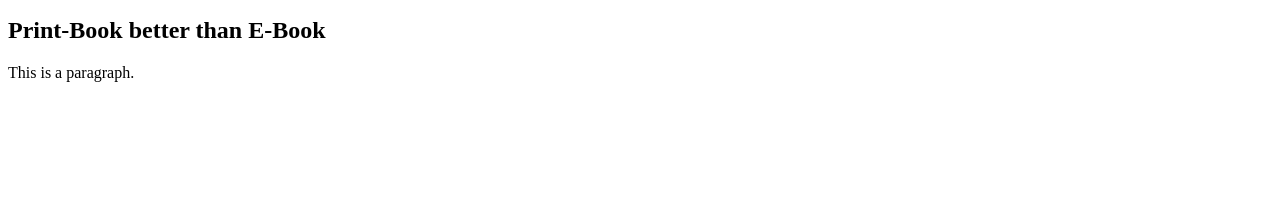
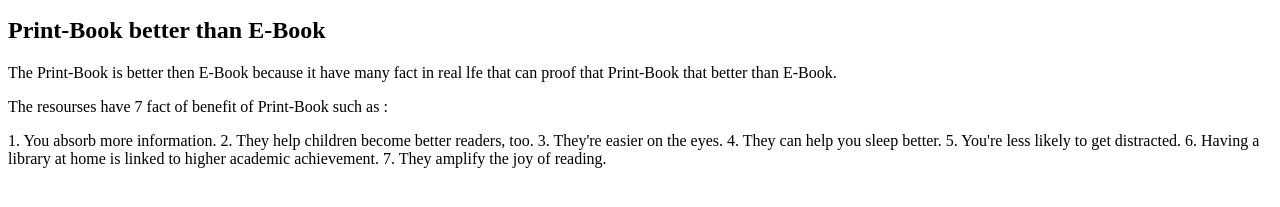
Before and after one commit to musicj/Juntarattanakamol_Bondarchuk_midterm, a plain HTML site: page index.html in a window 1280 px wide. Shown: the part 101-308 px from the top of the page. Drawn offline with Linux system fonts and the light colour scheme.

Commit message:
Add text to index.html
In this commit is add text inside index.html

```diff
--- a/index.html
+++ b/index.html
@@ -9,7 +9,15 @@
 </header>
 <body>
     <h2>Print-Book better than E-Book</h2>
-<p>This is a paragraph.</p>
+<p>The Print-Book is better then E-Book because it have many fact in real lfe that can proof that Print-Book that better than E-Book.</p>
+<p> The resourses have 7 fact of benefit of Print-Book such as :</p>
+<il>1. You absorb more information.</il>
+<il>2. They help children become better readers, too.</il>
+<il>3. They're easier on the eyes.</il>
+<il>4. They can help you sleep better. </il>
+<il>5. You're less likely to get distracted.</il>
+<il>6. Having a library at home is linked to higher academic achievement. </il>
+<il>7. They amplify the joy of reading.</il>
 
 <h3></h3>
 <p></p>
```
